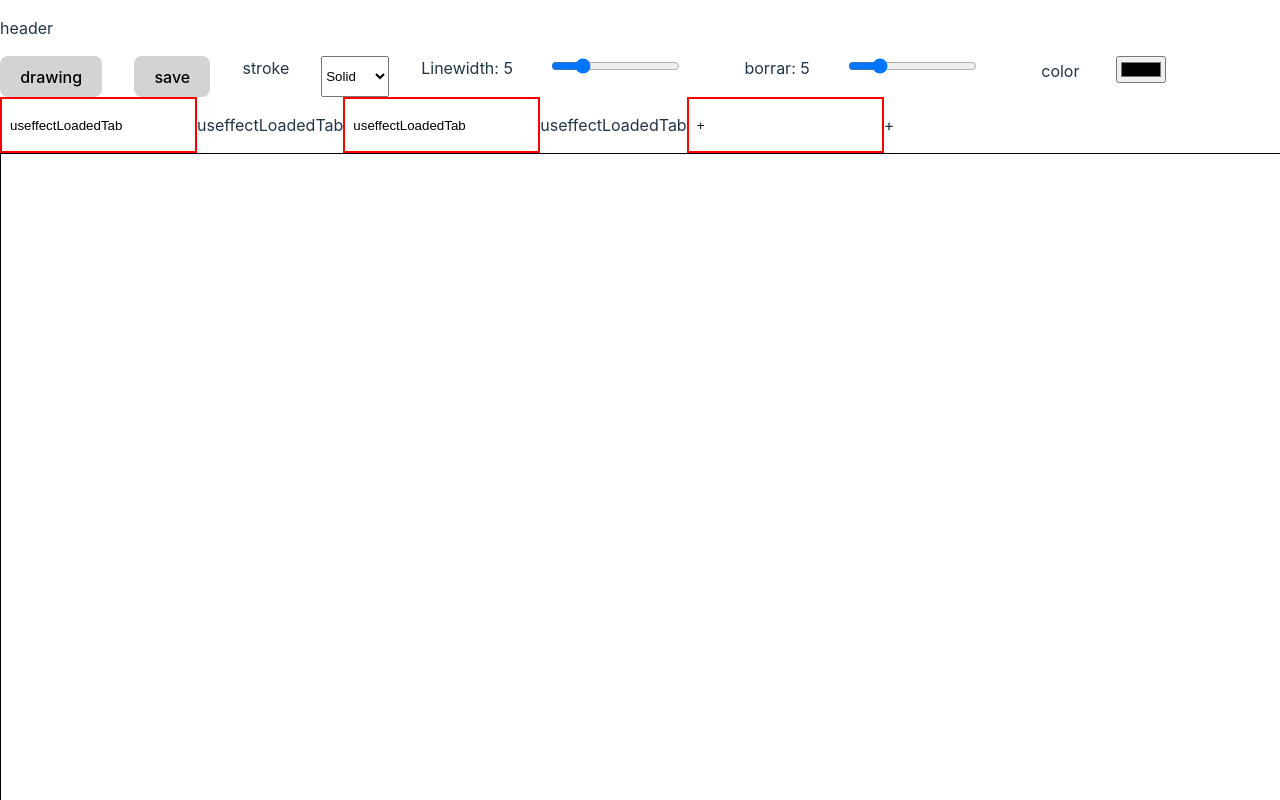
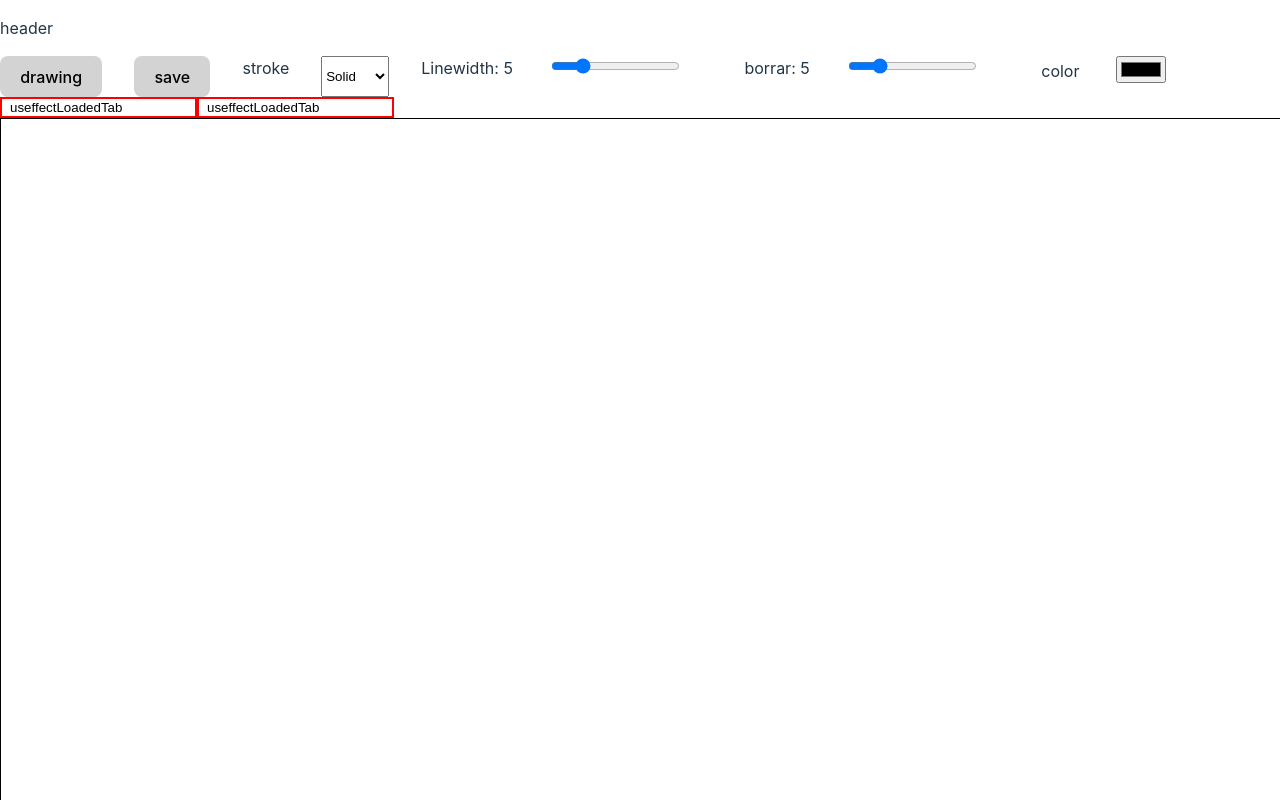
Before and after one commit to kevinu27/OneNoteReact, a React (Vite) app: page / in a window 1280 px wide. Shown: the top 800 px of the page. Built offline with nearby package versions, Linux system fonts and the light colour scheme.

Commit message:
ahora funciona cuando metes texto en el input

```diff
--- a/src/components/Tabs.jsx
+++ b/src/components/Tabs.jsx
@@ -46,7 +46,7 @@ export default function Tabs() {
                 {activeTab.name}
             </p> */}
             {/* {activeTab.name} */}
-            <div className='tabs-row'>  { tabs.length > 0 ? tabs.map( (tab, index) =><> <input type="text" className={`tab ${activeTab.name == tab.name ? 'active-tab' : ''}`} onClick={()=> onTabClickHandler(tab, index )} onChange={(e)=> onNameChangeHandler(e, tab, index)}  key={index} value={tab.name}></input>  <p>{tab.name}</p></>)  : null} </div>
+            <div className='tabs-row'>  { tabs.length > 0 ? tabs.map( (tab, index) =><> <input type="text" className={`tab ${activeTab.name == tab.name ? 'active-tab' : ''}`} onClick={()=> onTabClickHandler(tab, index )} onChange={(e)=> onNameChangeHandler(e, tab, index)}  key={index} value={tab.name}></input> </>)  : null} </div>
         {/* <div>
            {
             tabs.map( tab =>
--- a/src/components/canvas/Canvas.jsx
+++ b/src/components/canvas/Canvas.jsx
@@ -126,7 +126,12 @@ export default function Canvas() {
       // draw(ctx, activeTab);
 
     };
-  //  const handleTextChange = (e) => {textboxes.map((textbox) => textbox.id === id ? { ...textbox, text: newText } : textbox) }
+    const handleTextChange = (id, newText) => {
+      textBoxesRef.current = textBoxesRef.current.map((textbox) =>
+        textbox.id === id ? { ...textbox, text: newText } : textbox
+      );
+      forceUpdate();
+    };
 
 
 
@@ -148,7 +153,7 @@ return (
             >
             </canvas>
 
-            {textBoxesRef.current.map((textbox) =>
+    {textBoxesRef.current.map((textbox) =>
       textbox.tabIndex === activeTab.index ? (
         <textarea
           key={textbox.id}
--- a/src/context/Tabs-context.jsx
+++ b/src/context/Tabs-context.jsx
@@ -81,7 +81,8 @@ export default function TabsContextProvider({children}) {
 const [tabsState, tabsDispatch] = useReducer(tabsReducer, {
 
     activeTab: {},
-    tabs: [{name:'+', index: 0, color:'#fff'}]
+    // tabs: [{name:'+', index: 0, color:'#fff'}]
+    tabs: []
 
 })
 
```
